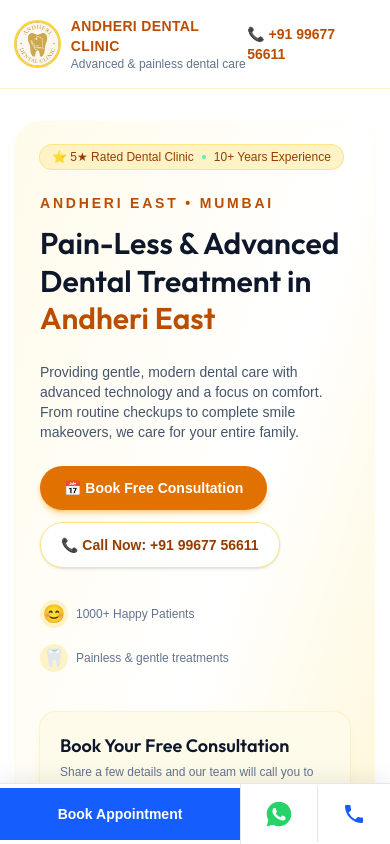
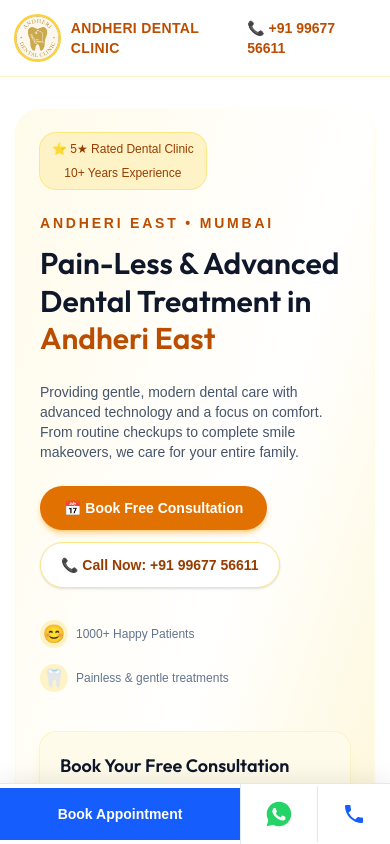
Before and after one commit to Arunverma759954/Dental-Landingpage, a Next.js app: page / in a window 390 px wide. Shown: the top 844 px of the page. Built offline with nearby package versions, Linux system fonts and the light colour scheme.

Commit message:
Refine responsive UI: Remove tagline, stack hero badges vertically, and overall responsive audit

```diff
--- a/app/page.tsx
+++ b/app/page.tsx
@@ -64,9 +64,6 @@
               <p className="text-sm font-semibold uppercase tracking-wide text-amber-700">
                 Andheri Dental Clinic
               </p>
-              <p className="text-xs text-slate-500">
-                Advanced &amp; painless dental care
-              </p>
             </div>
           </div>
 
@@ -122,10 +119,10 @@
           </div>
 
           <div className="flex flex-col justify-center gap-6">
-            <div className="inline-flex items-center gap-2 self-start rounded-full bg-amber-100 px-3 py-1 text-xs font-medium text-amber-800 ring-1 ring-amber-200">
-              <span>⭐ 5★ Rated Dental Clinic</span>
-              <span className="h-1 w-1 rounded-full bg-emerald-300" />
-              <span>10+ Years Experience</span>
+            <div className="flex flex-col sm:flex-row items-center gap-2 self-start rounded-2xl sm:rounded-full bg-amber-100 px-3 py-2 sm:py-1 text-xs font-medium text-amber-800 ring-1 ring-amber-200">
+              <span className="flex items-center gap-1">⭐ 5★ Rated Dental Clinic</span>
+              <span className="hidden sm:block h-1 w-1 rounded-full bg-emerald-300" />
+              <span className="flex items-center gap-1">10+ Years Experience</span>
             </div>
 
             <div>
```
